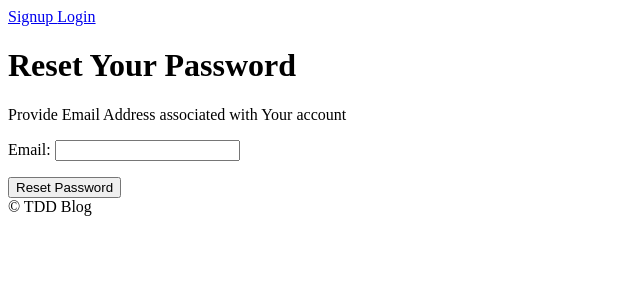
After one commit to Ivaylo1992/MyBloggApp, a Django app: page /accounts/password_reset/ in a window 1280 px wide. The commit adds this page. Shown: the top 300 px of the page, without its empty margins (0-640 px from the left). Run offline with Django 5.2, Linux system fonts and the light colour scheme.

Commit message:
Added logout and password change functionalities

```diff
--- a/simpleblog/accounts/urls.py
+++ b/simpleblog/accounts/urls.py
@@ -1,8 +1,22 @@
 
 from django.urls import path
 from simpleblog.accounts import views
+from django.contrib.auth import views as auth_views
 
 urlpatterns = [
     path('signup/', views.signup, name='signup_page'),
     path('login/', views.login, name='login_page'),
+    path('logout/', views.logout, name='logout_page'),
+    path('password_reset/', auth_views.PasswordResetView.as_view(
+        template_name='accounts/password_reset.html'
+    ), name='password_reset'),
+    path('password_reset_done/', auth_views.PasswordResetDoneView.as_view(
+        template_name='accounts/password_reset_done.html'
+    ), name='password_reset_done'),
+    path('reset/<uidb64>/<token>', auth_views.PasswordResetConfirmView.as_view(
+        template_name='accounts/password_reset_confirm.html'
+    ), name='password_reset_confirm'),
+    path('password_reset_complete', auth_views.PasswordResetCompleteView.as_view(
+        template_name='accounts/password_reset_complete.html'
+    ), name='password_reset_complete'),
 ]
--- a/simpleblog/settings.py
+++ b/simpleblog/settings.py
@@ -86,6 +86,9 @@ DATABASES = {
     }
 }
 
+# Email Settings
+
+EMAIL_BACKEND = 'django.core.mail.backends.console.EmailBackend'
 
 # Password validation
 # https://docs.djangoproject.com/en/5.1/ref/settings/#auth-password-validators
--- a/templates/accounts/login.html
+++ b/templates/accounts/login.html
@@ -5,5 +5,6 @@
         {% csrf_token %}
         {{ form.as_p }}
         <input type="submit" value="Login">
+        <small><p><a href="{% url 'password_reset' %}">Forgot password ?</a></p></small>
     </form>
 {% endblock content %}
--- /dev/null
+++ b/templates/accounts/password_reset.html
@@ -0,0 +1,10 @@
+{% extends "base.html" %}
+{% block content %}
+    <h1>Reset Your Password</h1>
+    <p>Provide Email Address associated with Your account</p>
+    <form action="" method="post">
+        {% csrf_token %}
+        {{form.as_p}}
+        <input type="submit" value="Reset Password">
+    </form>
+{% endblock content %}
--- /dev/null
+++ b/templates/accounts/password_reset_done.html
@@ -0,0 +1,4 @@
+{% extends "base.html" %}
+{% block content %}
+    <p>An email has been sent with instructions to Reset Your Password</p>
+{% endblock content %}
--- a/templates/base.html
+++ b/templates/base.html
@@ -13,6 +13,7 @@
     <header>
         {% if request.user.is_authenticated %}
         <a href="{% url 'homepage' %}"> Home Page </a>
+        <a href="{% url 'logout_page' %}"> Logout </a>
         {% else %}
         <a href="{% url 'signup_page' %}"> Signup </a>
         <a href="{% url 'login_page' %}"> Login </a>
```
Also changed, not shown: simpleblog/accounts/test/test_logout.py (added, +26 -0 lines), simpleblog/accounts/views.py (+6 -1 lines), templates/accounts/password_reset_complete.html (added, +8 -0 lines), templates/accounts/password_reset_confirm.html (added, +9 -0 lines), templates/accounts/password_reset_email.html (added, +7 -0 lines), 1 other file.
